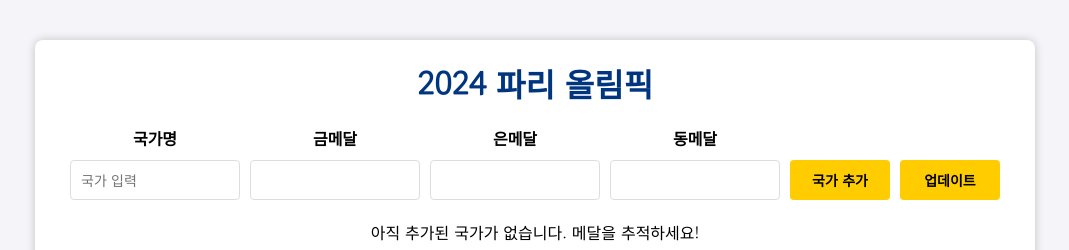
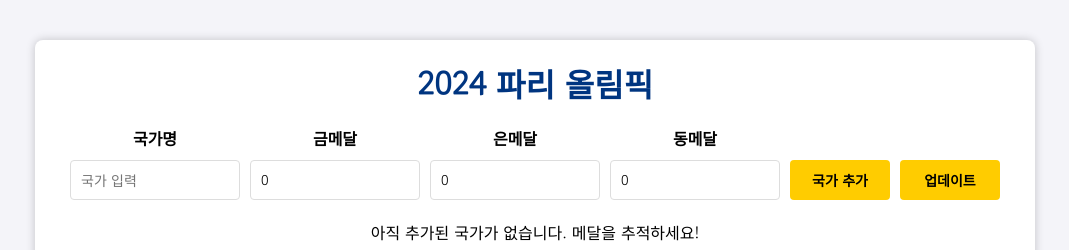
Before and after one commit to ParkGana/sparta-project-medal-tracker, a React (Vite) app: page / in a window 1280 px wide. Shown: the top 250 px of the page, without its empty margins (105-1174 px from the left). Built offline with nearby package versions, Linux system fonts and the light colour scheme.

Commit message:
feat : 초기 상태 설정하기

```diff
--- a/src/App.jsx
+++ b/src/App.jsx
@@ -1,3 +1,4 @@
+import { useState } from 'react';
 import styled from 'styled-components';
 
 const Container = styled.div`
@@ -123,6 +124,40 @@ const Delete = styled.button`
 `;
 
 function App() {
+    const [country, setCountry] = useState('');
+    const [gold, setGold] = useState(0);
+    const [silver, setSilver] = useState(0);
+    const [bronze, setBronze] = useState(0);
+
+    /* 국가명 값 변경 */
+    const changeCountry = (e) => setCountry(e.target.value);
+
+    /* 금메달 값 변경 */
+    const changeGold = (e) => setGold(parseInt(e.target.value) < 0 ? 0 : parseInt(e.target.value));
+
+    /* 은메달 값 변경 */
+    const changeSilver = (e) => setSilver(parseInt(e.target.value) < 0 ? 0 : parseInt(e.target.value));
+
+    /* 동메달 값 변경 */
+    const changeBronze = (e) => setBronze(parseInt(e.target.value) < 0 ? 0 : parseInt(e.target.value));
+
+    /* 추가 및 업데이트 이벤트 */
+    const handleSubmit = (e) => {
+        e.preventDefault();
+
+        window.alert('버튼 클릭');
+
+        setCountry('');
+        setGold(0);
+        setSilver(0);
+        setBronze(0);
+    };
+
+    /* 삭제 이벤트 */
+    const handleDelete = () => {
+        window.alert('버튼 클릭');
+    };
+
     const listItems = [
         { country: '대한민국', gold: 15, silver: 10, bronze: 7 },
         { country: '일본', gold: 7, silver: 12, bronze: 5 },
@@ -133,22 +168,22 @@ function App() {
         <Container>
             <Title>2024 파리 올림픽</Title>
 
-            <Form>
+            <Form onSubmit={(e) => handleSubmit(e)}>
                 <InputContainer>
                     <InputTitle>국가명</InputTitle>
-                    <Input type="text" placeholder="국가 입력" />
+                    <Input type="text" placeholder="국가 입력" value={country} onChange={changeCountry} />
                 </InputContainer>
                 <InputContainer>
                     <InputTitle>금메달</InputTitle>
-                    <Input type="number" />
+                    <Input type="number" value={gold} onChange={changeGold} />
                 </InputContainer>
                 <InputContainer>
                     <InputTitle>은메달</InputTitle>
-                    <Input type="number" />
+                    <Input type="number" value={silver} onChange={changeSilver} />
                 </InputContainer>
                 <InputContainer>
                     <InputTitle>동메달</InputTitle>
-                    <Input type="number" />
+                    <Input type="number" value={bronze} onChange={changeBronze} />
                 </InputContainer>
                 <CreateUpdate type="submit" value="국가 추가" />
                 <CreateUpdate type="submit" value="업데이트" />
@@ -172,7 +207,9 @@ function App() {
                             <ListValue>{item.silver}</ListValue>
                             <ListValue>{item.bronze}</ListValue>
                             <ListValue>
-                                <Delete type="button">삭제</Delete>
+                                <Delete type="button" onClick={handleDelete}>
+                                    삭제
+                                </Delete>
                             </ListValue>
                         </ListValueContainer>
                     );
```
